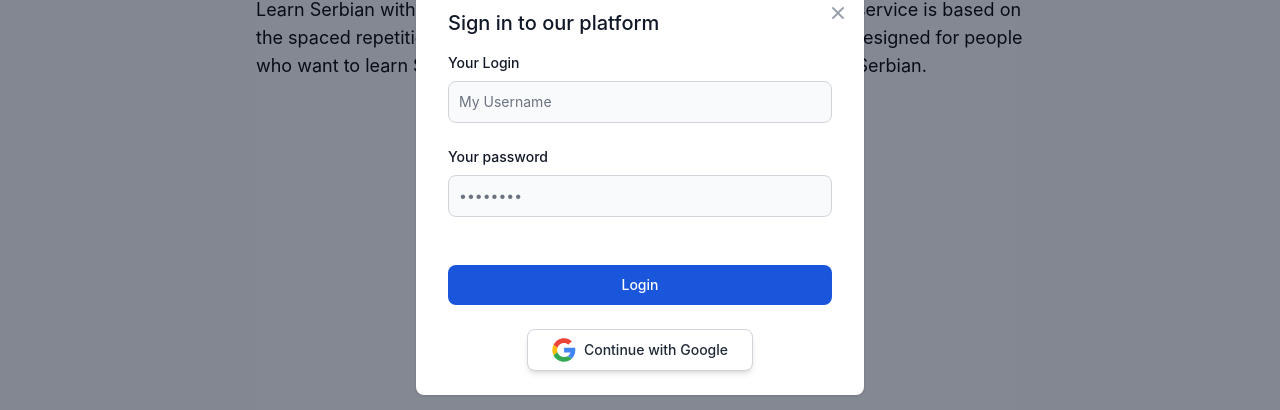
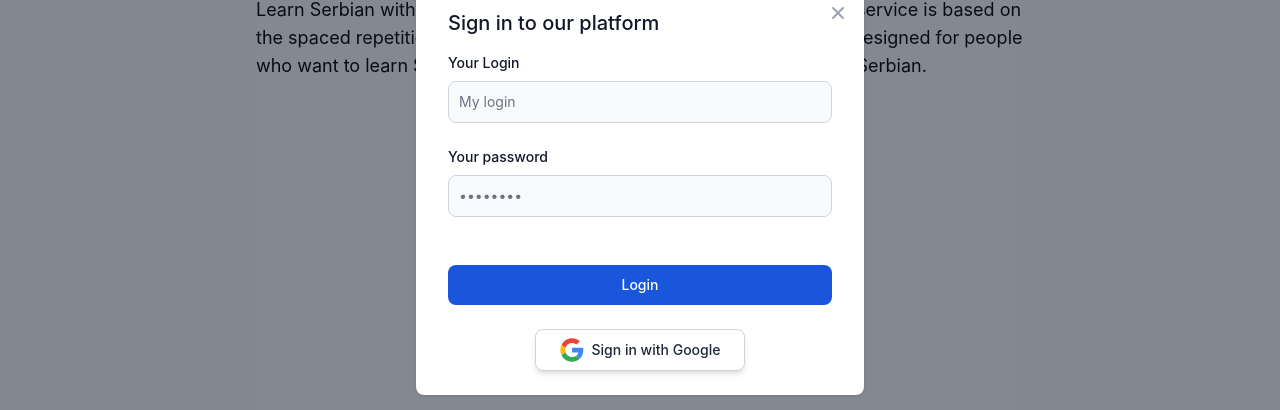
Before and after one commit to alagakin/lingoserb-frontend, a Vue app: page / in a window 1280 px wide. Both pictures are taken after a click on the button "Login". Shown: the part 202-612 px from the top of the page. Built offline with nearby package versions, Linux system fonts and the light colour scheme; what @splidejs/vue-splide, vue-chartkick would draw is missing.

Commit message:
login form localication

```diff
--- a/src/components/User/Login.vue
+++ b/src/components/User/Login.vue
@@ -28,7 +28,7 @@
                                 $t('auth.modal.login.login_field') }}</label>
                             <input type="text" name="username" id="username" v-model="username"
                                 class="bg-gray-50 border border-gray-300 text-gray-900 text-sm rounded-lg focus:ring-blue-500 focus:border-blue-500 block w-full p-2.5 dark:bg-gray-600 dark:border-gray-500 dark:placeholder-gray-400 dark:text-white"
-                                placeholder="My Username" required>
+                                :placeholder="$t('auth.modal.login.login_field_placeholder')" required>
                         </div>
                         <div>
                             <label for="password" class="block mb-2 text-sm font-medium text-gray-900 dark:text-white">{{
@@ -81,7 +81,7 @@
                                     </g>
                                 </g>
                             </svg>
-                            <span>Continue with Google</span>
+                            <span>{{ $t('auth.modal.login.google_auth_button') }}</span>
 
                         </button>
 
--- a/src/locales/en.json
+++ b/src/locales/en.json
@@ -29,7 +29,9 @@
             "login": {
                 "title": "Sign in to our platform",
                 "login_field": "Your Login",
-                "password_field": "Your password"
+                "password_field": "Your password",
+                "login_field_placeholder": "My login",
+                "google_auth_button": "Sign in with Google"
             }
         }
     },
--- a/src/locales/ru.json
+++ b/src/locales/ru.json
@@ -29,7 +29,9 @@
             "login": {
                 "title": "Вход на сайт",
                 "login_field": "Логин",
-                "password_field": "Пароль"
+                "password_field": "Пароль",
+                "login_field_placeholder": "Логин",
+                "google_auth_button": "Войти через Google"
             }
         }
     },
```
